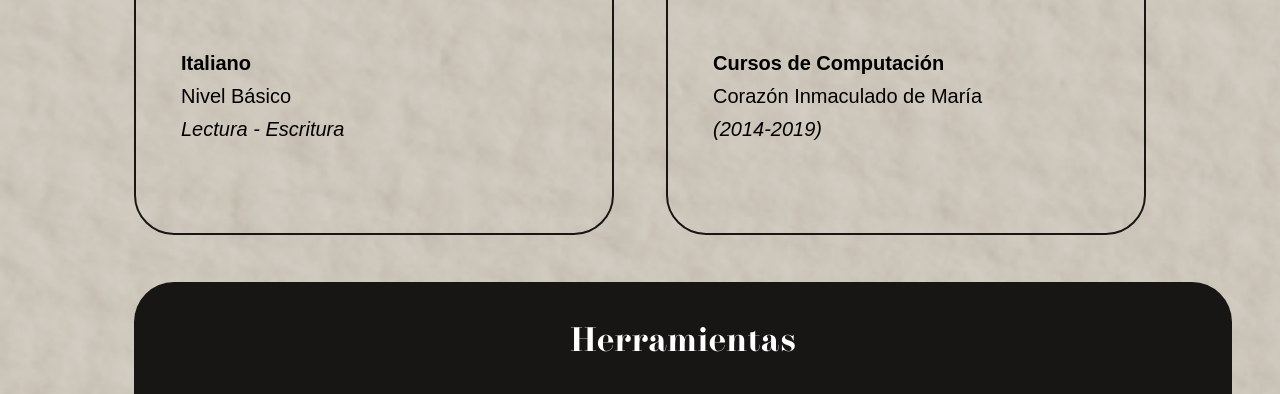
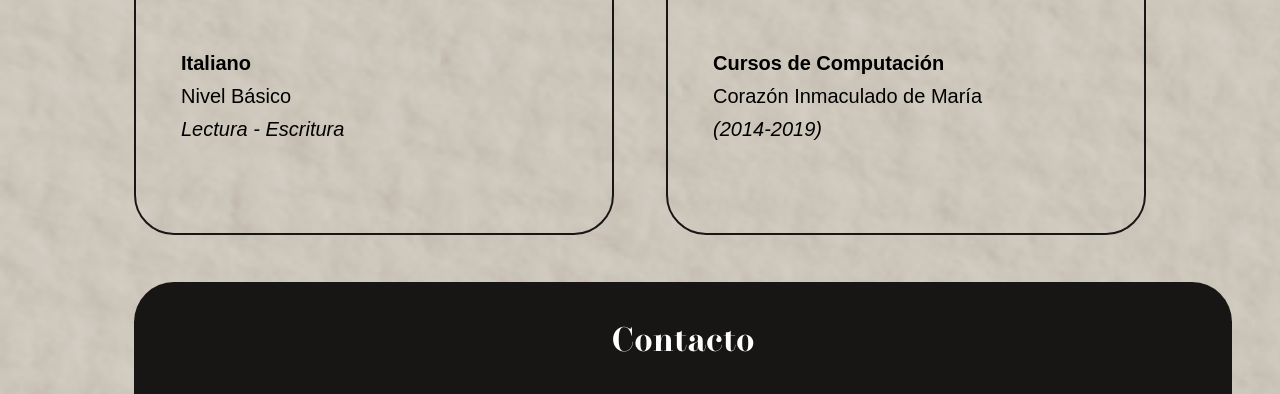
Before and after one commit to agustinaechav/tp1_echavarria_agustina, a plain HTML site: page index.html in a window 1280 px wide. Shown: the part 2220-2614 px from the top of the page. Drawn offline with Linux system fonts and the light colour scheme; a web font is replaced by a local one.

Commit message:
pre-entrega

```diff
--- a/index.html
+++ b/index.html
@@ -155,7 +155,7 @@
                 </div>
             </section>
             <section class="caja-negra-hor">
-                <h4>Herramientas</h4>
+                <h4>Contacto</h4>
                 <ul>
                     <li>
                         <a href="https://www.behance.net/agustinaechav" target="_blank">
```
